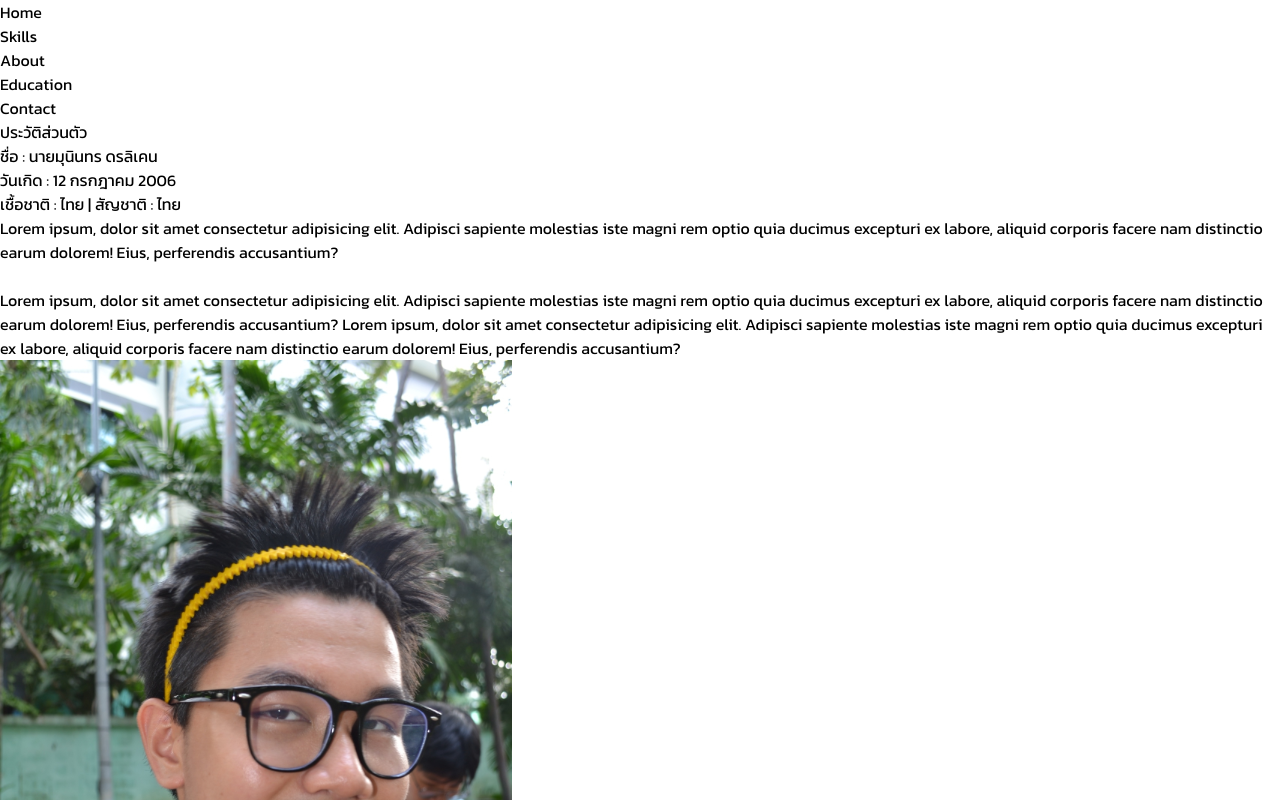
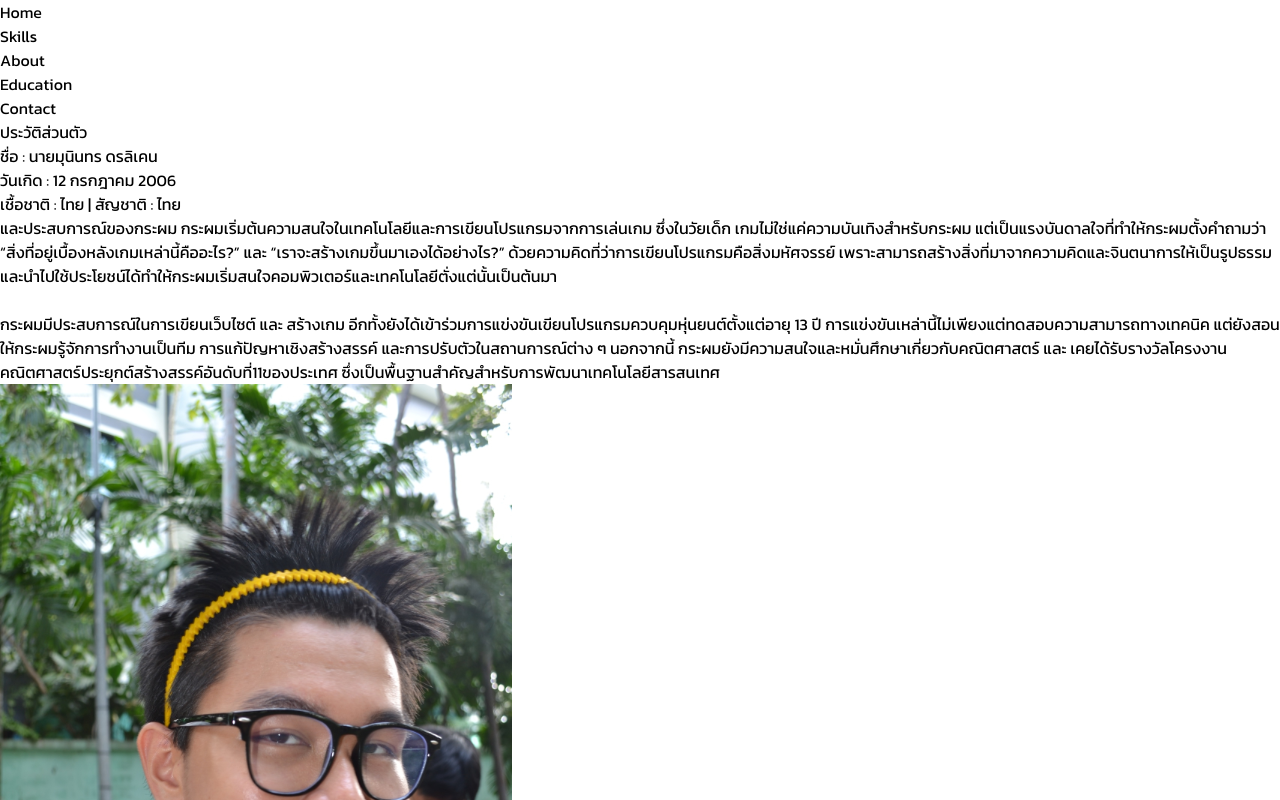
Before and after one commit to Sekiuu/Portfolio-nextjs, a Next.js app: page /about in a window 1280 px wide. Shown: the top 800 px of the page. Built offline with nearby package versions, Linux system fonts and the light colour scheme.

Commit message:
11-11-24 22.52 : finished education and started biology block

```diff
--- a/src/app/about/page.jsx
+++ b/src/app/about/page.jsx
@@ -13,20 +13,20 @@ function AboutPage() {
               ชื่อ : นายมุนินทร ดรลิเคน <br className='xl:hidden' /> วันเกิด : 12 กรกฎาคม 2006
               <br />เชื้อชาติ : ไทย | สัญชาติ : ไทย
             </div>
-            <p>Lorem ipsum, dolor sit amet consectetur adipisicing elit. Adipisci sapiente molestias iste magni
-              rem optio quia ducimus excepturi ex labore, aliquid corporis facere nam distinctio earum dolorem!
-              Eius, perferendis accusantium?</p>
+            <p>
+              และประสบการณ์ของกระผม
+              กระผมเริ่มต้นความสนใจในเทคโนโลยีและการเขียนโปรแกรมจากการเล่นเกม ซึ่งในวัยเด็ก เกมไม่ใช่แค่ความบันเทิงสำหรับกระผม แต่เป็นแรงบันดาลใจที่ทำให้กระผมตั้งคำถามว่า
+              “สิ่งที่อยู่เบื้องหลังเกมเหล่านี้คืออะไร?” และ “เราจะสร้างเกมขึ้นมาเองได้อย่างไร?” ด้วยความคิดที่ว่าการเขียนโปรแกรมคือสิ่งมหัศจรรย์ เพราะสามารถสร้างสิ่งที่มาจากความคิดและจินตนาการให้เป็นรูปธรรม
+              และนำไปใช้ประโยชน์ได้ทำให้กระผมเริ่มสนใจคอมพิวเตอร์และเทคโนโลยีตั่งแต่นั้นเป็นต้นมา
+            </p>
             <br />
-            <p>Lorem ipsum, dolor sit amet consectetur adipisicing elit. Adipisci sapiente molestias iste magni
-              rem optio quia ducimus excepturi ex labore, aliquid corporis facere nam distinctio earum dolorem!
-              Eius, perferendis accusantium?
-              Lorem ipsum, dolor sit amet consectetur adipisicing elit. Adipisci sapiente molestias iste magni
-              rem optio quia ducimus excepturi ex labore, aliquid corporis facere nam distinctio earum dolorem!
-              Eius, perferendis accusantium?
+            <p> กระผมมีประสบการณ์ในการเขียนเว็บไซต์ และ สร้างเกม อีกทั้งยังได้เข้าร่วมการแข่งขันเขียนโปรแกรมควบคุมหุ่นยนต์ตั้งแต่อายุ 13 ปี การแข่งขันเหล่านี้ไม่เพียงแต่ทดสอบความสามารถทางเทคนิค
+              แต่ยังสอนให้กระผมรู้จักการทำงานเป็นทีม การแก้ปัญหาเชิงสร้างสรรค์ และการปรับตัวในสถานการณ์ต่าง ๆ นอกจากนี้ กระผมยังมีความสนใจและหมั่นศึกษาเกี่ยวกับคณิตศาสตร์ และ
+              เคยได้รับรางวัลโครงงานคณิตศาสตร์ประยุกต์สร้างสรรค์อันดับที่11ของประเทศ ซึ่งเป็นพื้นฐานสำคัญสำหรับการพัฒนาเทคโนโลยีสารสนเทศ
             </p>
           </div>
           <Image src="/images/about-profile.jpg" alt='my photo' width={512} height={512}
-          className='max-w-[512px] min-w-[116px] max-h-[512px] aspect-[2/3] object-cover xl:w-auto w-1/2 mt-[5em]
+            className='max-w-[512px] min-w-[116px] max-h-[512px] aspect-[2/3] object-cover xl:w-auto w-1/2 mt-[5em]
           rounded-[24px] xl:mt-auto' />
         </div>
       </div>
```
Also changed, not shown: src/app/education/page.jsx (+6 -2 lines).
